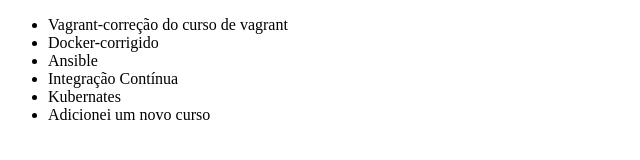
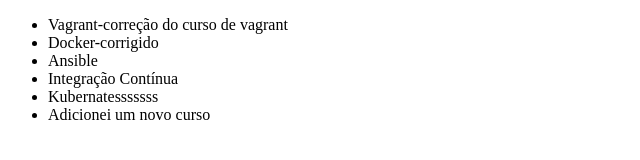
Before and after one commit to MatheusMelloDev/alura-git, a plain HTML site: page index.html in a window 1280 px wide. Shown: the full height of the page, 0-640 px from the left. Drawn offline with Linux system fonts and the light colour scheme.

Commit message:
alterando o nome do curso de kubernats

```diff
--- a/index.html
+++ b/index.html
@@ -10,7 +10,7 @@
         <li>Docker-corrigido</li>
         <li>Ansible</li>
         <li>Integração Contínua</li>
-        <li>Kubernates</li>
+        <li>Kubernatesssssss</li>
         <li>Adicionei um novo curso</li>
     </ul>
 </body>
```
